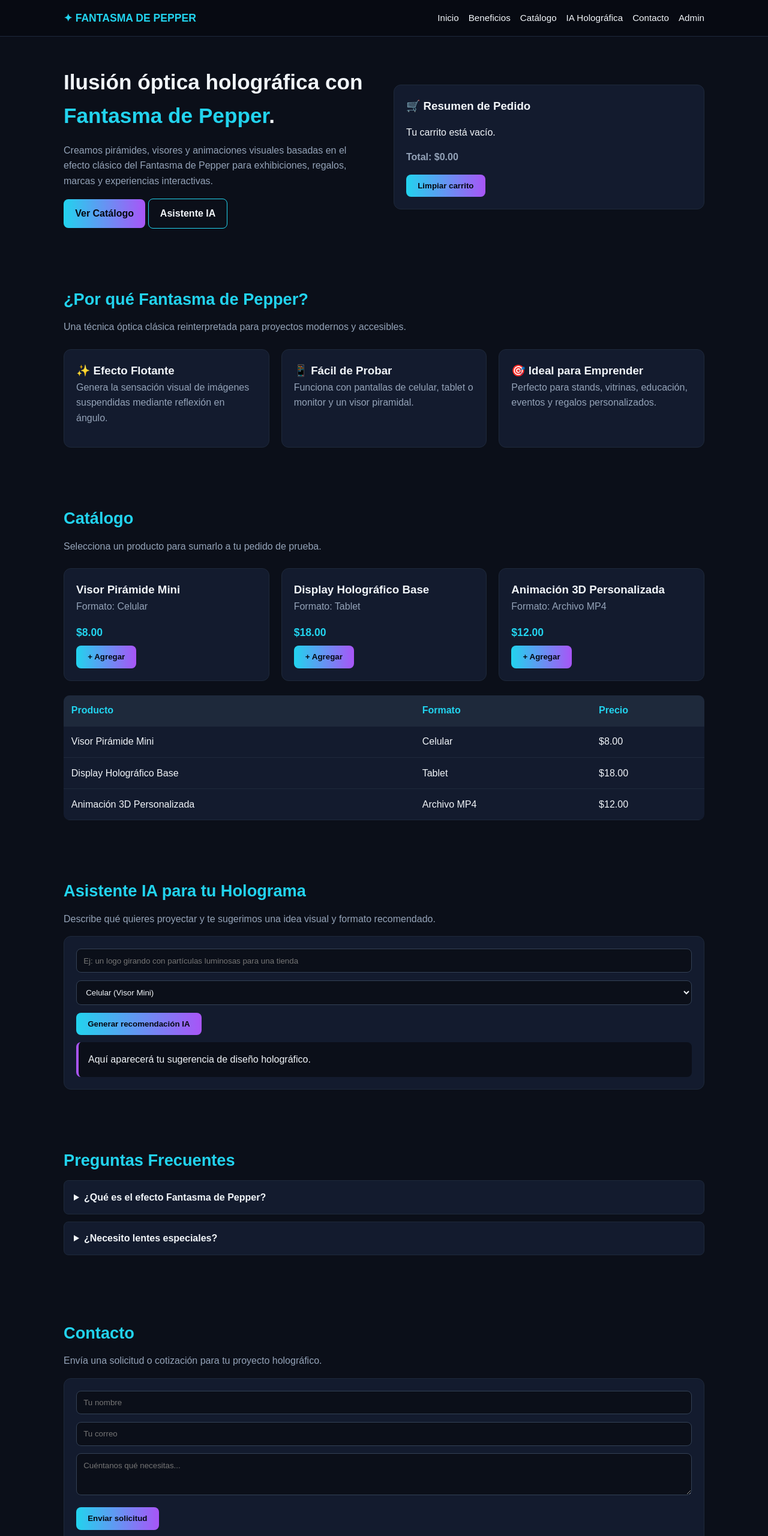
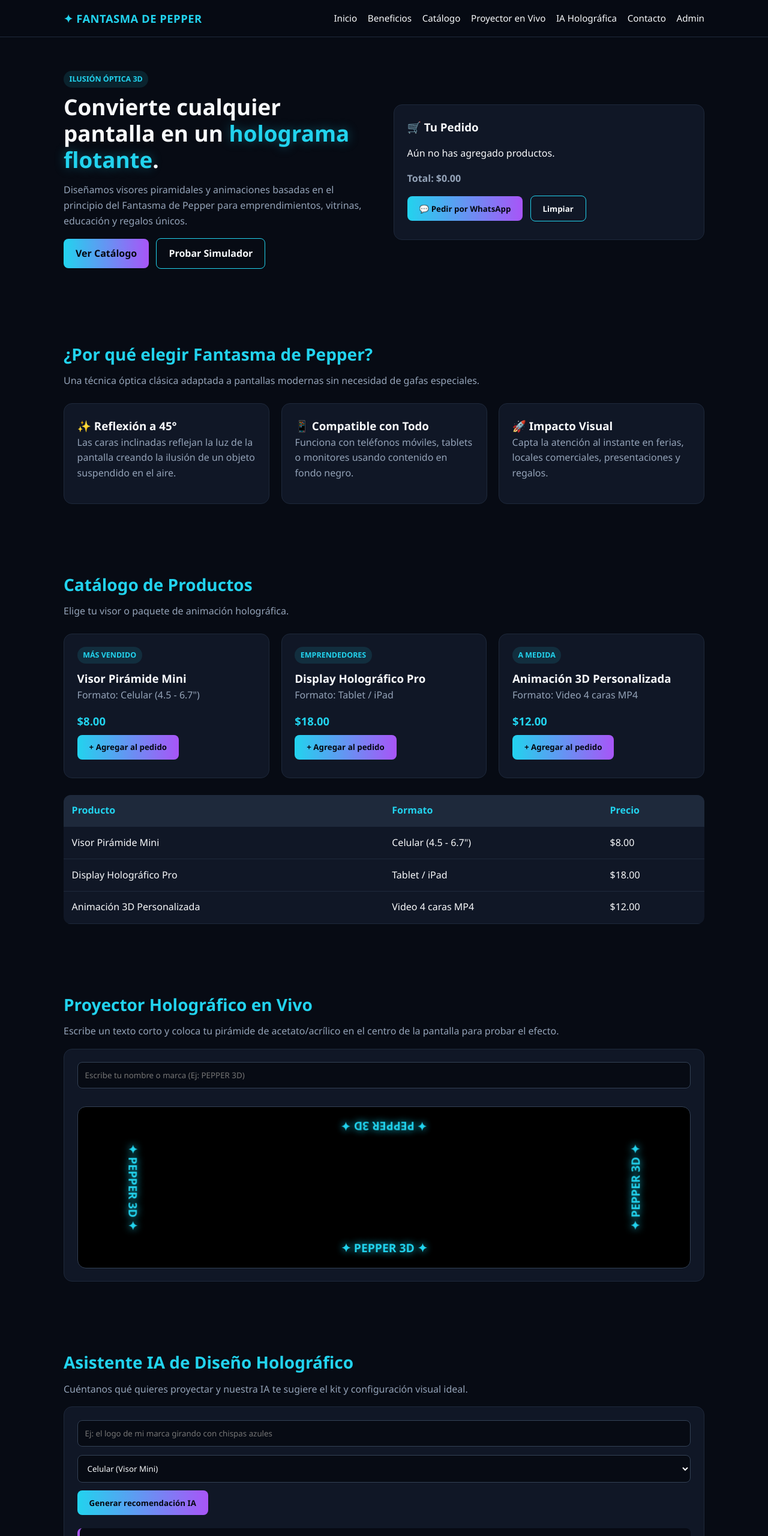
Before and after one commit to pintoquintanillaantonio-ai/fantasma-pepper-web, a plain HTML site: page index.html in a window 1280 px wide. Shown: the top 2560 px of the page at 60% size. Drawn offline with nearby package versions, Linux system fonts and the light colour scheme.

Commit message:
Update index.html

```diff
--- a/index.html
+++ b/index.html
@@ -4,43 +4,8 @@
   <meta charset="UTF-8" />
   <meta name="viewport" content="width=device-width, initial-scale=1.0" />
   <title>Fantasma de Pepper | Ilusión Óptica Holográfica</title>
-  <style>
-    :root {
-      --bg: #0b0f19;
-      --card: #131b2e;
-      --text: #f1f5f9;
-      --muted: #94a3b8;
-      --accent: #22d3ee;
-      --accent2: #a855f7;
-    }
-    * { box-sizing: border-box; margin: 0; padding: 0; font-family: Arial, sans-serif; }
-    body { background: var(--bg); color: var(--text); line-height: 1.6; }
-    header { background: #070a12; border-bottom: 1px solid #1e293b; position: sticky; top: 0; z-index: 10; }
-    nav { max-width: 1100px; margin: auto; padding: 1rem; display: flex; justify-content: space-between; align-items: center; flex-wrap: wrap; gap: 1rem; }
-    .logo { font-weight: bold; color: var(--accent); font-size: 1.1rem; }
-    nav ul { list-style: none; display: flex; gap: 1rem; flex-wrap: wrap; }
-    nav a { color: var(--text); text-decoration: none; font-size: 0.95rem; }
-    nav a:hover { color: var(--accent); }
-    .container { max-width: 1100px; margin: auto; padding: 3rem 1rem; }
-    .hero { display: grid; grid-template-columns: repeat(auto-fit, minmax(280px, 1fr)); gap: 2rem; align-items: center; }
-    h1 { font-size: 2.2rem; margin-bottom: 1rem; }
-    h1 span { color: var(--accent); }
-    h2 { font-size: 1.7rem; margin-bottom: 0.75rem; color: var(--accent); }
-    p { color: var(--muted); margin-bottom: 1rem; }
-    .btn { display: inline-block; background: linear-gradient(90deg, var(--accent), var(--accent2)); color: #050811; font-weight: bold; padding: 0.7rem 1.2rem; border-radius: 8px; border: none; cursor: pointer; text-decoration: none; }
-    .btn-outline { background: transparent; color: var(--text); border: 1px solid var(--accent); }
-    .grid { display: grid; grid-template-columns: repeat(auto-fit, minmax(240px, 1fr)); gap: 1.25rem; margin-top: 1.5rem; }
-    .card { background: var(--card); border: 1px solid #1e293b; border-radius: 12px; padding: 1.25rem; }
-    .price { color: var(--accent); font-weight: bold; font-size: 1.1rem; margin: 0.5rem 0; }
-    table { width: 100%; border-collapse: collapse; margin-top: 1.5rem; background: var(--card); border-radius: 10px; overflow: hidden; }
-    th, td { padding: 0.8rem; text-align: left; border-bottom: 1px solid #1e293b; }
-    th { background: #1e293b; color: var(--accent); }
-    details { background: var(--card); border: 1px solid #1e293b; border-radius: 8px; padding: 0.9rem 1rem; margin-bottom: 0.75rem; }
-    summary { cursor: pointer; font-weight: bold; }
-    input, select, textarea { width: 100%; padding: 0.7rem; margin-bottom: 0.8rem; border-radius: 8px; border: 1px solid #334155; background: #0b0f19; color: var(--text); }
-    .box-resultado { background: #0b0f19; border-left: 4px solid var(--accent2); padding: 1rem; border-radius: 8px; margin-top: 0.75rem; }
-    footer { text-align: center; padding: 2rem 1rem; border-top: 1px solid #1e293b; margin-top: 3rem; }
-  </style>
+  <link rel="stylesheet" href="https://unpkg.com/aos@2.3.4/dist/aos.css" />
+  <link rel="stylesheet" href="style.css" />
 </head>
 <body>
   <header>
@@ -50,6 +15,7 @@
         <li><a href="#inicio">Inicio</a></li>
         <li><a href="#beneficios">Beneficios</a></li>
         <li><a href="#catalogo">Catálogo</a></li>
+        <li><a href="#simulador">Proyector en Vivo</a></li>
         <li><a href="#ia">IA Holográfica</a></li>
         <li><a href="#contacto">Contacto</a></li>
         <li><a href="#admin">Admin</a></li>
@@ -58,42 +24,45 @@
   </header>
 
   <section id="inicio" class="container hero">
-    <div>
-      <h1>Ilusión óptica holográfica con <span>Fantasma de Pepper</span>.</h1>
-      <p>Creamos pirámides, visores y animaciones visuales basadas en el efecto clásico del Fantasma de Pepper para exhibiciones, regalos, marcas y experiencias interactivas.</p>
+    <div data-aos="fade-right">
+      <span class="badge">ILUSIÓN ÓPTICA 3D</span>
+      <h1>Convierte cualquier pantalla en un <span>holograma flotante</span>.</h1>
+      <p>Diseñamos visores piramidales y animaciones basadas en el principio del Fantasma de Pepper para emprendimientos, vitrinas, educación y regalos únicos.</p>
       <a href="#catalogo" class="btn">Ver Catálogo</a>
-      <a href="#ia" class="btn btn-outline">Asistente IA</a>
+      <a href="#simulador" class="btn btn-outline">Probar Simulador</a>
     </div>
-    <div class="card">
-      <h3>🛒 Resumen de Pedido</h3>
+
+    <div class="card" data-aos="fade-left">
+      <h3>🛒 Tu Pedido</h3>
       <ul id="lista-carrito" style="list-style: none; margin: 1rem 0;"></ul>
       <p><strong>Total: $<span id="total-carrito">0.00</span></strong></p>
-      <button class="btn" onclick="vaciarCarrito()">Limpiar carrito</button>
+      <button class="btn" onclick="enviarPedidoWhatsApp()">💬 Pedir por WhatsApp</button>
+      <button class="btn btn-outline" onclick="vaciarCarrito()">Limpiar</button>
     </div>
   </section>
 
   <section id="beneficios" class="container">
-    <h2>¿Por qué Fantasma de Pepper?</h2>
-    <p>Una técnica óptica clásica reinterpretada para proyectos modernos y accesibles.</p>
+    <h2>¿Por qué elegir Fantasma de Pepper?</h2>
+    <p>Una técnica óptica clásica adaptada a pantallas modernas sin necesidad de gafas especiales.</p>
     <div class="grid">
-      <div class="card">
-        <h3>✨ Efecto Flotante</h3>
-        <p>Genera la sensación visual de imágenes suspendidas mediante reflexión en ángulo.</p>
+      <div class="card" data-aos="zoom-in">
+        <h3>✨ Reflexión a 45°</h3>
+        <p>Las caras inclinadas reflejan la luz de la pantalla creando la ilusión de un objeto suspendido en el aire.</p>
       </div>
-      <div class="card">
-        <h3>📱 Fácil de Probar</h3>
-        <p>Funciona con pantallas de celular, tablet o monitor y un visor piramidal.</p>
+      <div class="card" data-aos="zoom-in">
+        <h3>📱 Compatible con Todo</h3>
+        <p>Funciona con teléfonos móviles, tablets o monitores usando contenido en fondo negro.</p>
       </div>
-      <div class="card">
-        <h3>🎯 Ideal para Emprender</h3>
-        <p>Perfecto para stands, vitrinas, educación, eventos y regalos personalizados.</p>
+      <div class="card" data-aos="zoom-in">
+        <h3>🚀 Impacto Visual</h3>
+        <p>Capta la atención al instante en ferias, locales comerciales, presentaciones y regalos.</p>
       </div>
     </div>
   </section>
 
   <section id="catalogo" class="container">
-    <h2>Catálogo</h2>
-    <p>Selecciona un producto para sumarlo a tu pedido de prueba.</p>
+    <h2>Catálogo de Productos</h2>
+    <p>Elige tu visor o paquete de animación holográfica.</p>
     <div class="grid" id="grid-productos"></div>
 
     <table>
@@ -104,183 +73,90 @@
     </table>
   </section>
 
+  <section id="simulador" class="container">
+    <h2>Proyector Holográfico en Vivo</h2>
+    <p>Escribe un texto corto y coloca tu pirámide de acetato/acrílico en el centro de la pantalla para probar el efecto.</p>
+    <div class="card">
+      <input type="text" id="sim-texto" placeholder="Escribe tu nombre o marca (Ej: PEPPER 3D)" oninput="actualizarSimulador()" />
+      <div class="proyector-box">
+        <div class="holo-item holo-top">✦ PEPPER 3D ✦</div>
+        <div class="holo-item holo-bottom">✦ PEPPER 3D ✦</div>
+        <div class="holo-item holo-left">✦ PEPPER 3D ✦</div>
+        <div class="holo-item holo-right">✦ PEPPER 3D ✦</div>
+      </div>
+    </div>
+  </section>
+
   <section id="ia" class="container">
-    <h2>Asistente IA para tu Holograma</h2>
-    <p>Describe qué quieres proyectar y te sugerimos una idea visual y formato recomendado.</p>
+    <h2>Asistente IA de Diseño Holográfico</h2>
+    <p>Cuéntanos qué quieres proyectar y nuestra IA te sugiere el kit y configuración visual ideal.</p>
     <div class="card">
-      <input type="text" id="ia-idea" placeholder="Ej: un logo girando con partículas luminosas para una tienda" />
+      <input type="text" id="ia-idea" placeholder="Ej: el logo de mi marca girando con chispas azules" />
       <select id="ia-dispositivo">
-        <option value="Celular (Visor Mini)">Celular (Visor Mini)</option>
-        <option value="Tablet (Visor Mediano)">Tablet (Visor Mediano)</option>
-        <option value="Pantalla / Stand (Proyección Grande)">Pantalla / Stand (Proyección Grande)</option>
+        <option value="Visor Pirámide Mini (Celular)">Celular (Visor Mini)</option>
+        <option value="Display Holográfico Pro (Tablet)">Tablet (Display Pro)</option>
+        <option value="Animación 3D Personalizada (4 caras)">Solo Animación 3D</option>
       </select>
       <button class="btn" onclick="generarSugerenciaIA()">Generar recomendación IA</button>
-      <div id="ia-respuesta" class="box-resultado">Aquí aparecerá tu sugerencia de diseño holográfico.</div>
+      <div id="ia-respuesta" class="box-resultado">Aquí aparecerá tu sugerencia técnica y creativa.</div>
     </div>
   </section>
 
   <section class="container">
     <h2>Preguntas Frecuentes</h2>
     <details>
-      <summary>¿Qué es el efecto Fantasma de Pepper?</summary>
-      <p>Es una ilusión óptica que utiliza una superficie transparente inclinada (como acrílico o vidrio) para reflejar una imagen y hacerla parecer flotante.</p>
+      <summary>🔮 ¿Cómo funciona la ilusión del Fantasma de Pepper?</summary>
+      <p>Se basa en la reflexión de una imagen brillante sobre una lámina transparente inclinada a 45 grados frente a un fondo oscuro.</p>
     </details>
     <details>
-      <summary>¿Necesito lentes especiales?</summary>
-      <p>No, el efecto se aprecia a simple vista colocando el visor sobre una pantalla oscura con el contenido adecuado.</p>
+      <summary>📦 ¿Qué incluyen los kits físicos?</summary>
+      <p>Incluyen la estructura piramidal lista para armar o ensamblada, guía de uso y acceso a videos de prueba.</p>
+    </details>
+    <details>
+      <summary>🎬 ¿Hacen animaciones con mi propio logo?</summary>
+      <p>Sí, adaptamos tu logotipo, texto o modelo 3D al formato de 4 caras listo para reproducir.</p>
     </details>
   </section>
 
   <section id="contacto" class="container">
-    <h2>Contacto</h2>
-    <p>Envía una solicitud o cotización para tu proyecto holográfico.</p>
+    <h2>Contáctanos</h2>
+    <p>Envía tu consulta o solicita una cotización personalizada.</p>
     <form id="form-contacto" class="card">
       <input type="text" id="c-nombre" placeholder="Tu nombre" required />
-      <input type="email" id="c-correo" placeholder="Tu correo" required />
-      <textarea id="c-mensaje" rows="3" placeholder="Cuéntanos qué necesitas..." required></textarea>
+      <input type="email" id="c-correo" placeholder="Tu correo electrónico" required />
+      <textarea id="c-mensaje" rows="3" placeholder="¿Qué proyecto holográfico tienes en mente?" required></textarea>
       <button type="submit" class="btn">Enviar solicitud</button>
-      <p id="c-estado" style="margin-top:0.75rem;"></p>
+      <p id="c-estado" style="margin-top:0.75rem; color: var(--accent);"></p>
     </form>
   </section>
 
   <section id="admin" class="container">
-    <h2>Panel Admin</h2>
-    <p>Acceso rápido para agregar un producto al catálogo y revisar solicitudes guardadas.</p>
+    <h2>Panel de Administración</h2>
+    <p>Zona de gestión interna para actualizar catálogo y revisar mensajes.</p>
     <div class="card">
       <div id="admin-login">
-        <input type="password" id="admin-pass" placeholder="Clave admin (prueba: 1234)" />
-        <button class="btn" onclick="entrarAdmin()">Ingresar al panel</button>
+        <input type="password" id="admin-pass" placeholder="Contraseña de administrador (1234)" />
+        <button class="btn" onclick="entrarAdmin()">Iniciar sesión</button>
       </div>
       <div id="admin-panel" style="display:none;">
-        <h3>Agregar nuevo producto</h3>
+        <h3>Agregar nuevo producto al catálogo</h3>
         <input type="text" id="p-nombre" placeholder="Nombre del producto" />
-        <input type="text" id="p-formato" placeholder="Formato (Ej: Acrílico 10cm)" />
-        <input type="number" id="p-precio" step="0.50" placeholder="Precio (Ej: 12.00)" />
-        <button class="btn" onclick="agregarProducto()">Agregar al catálogo</button>
-        <h3 style="margin-top:1.5rem;">Solicitudes registradas</h3>
+        <input type="text" id="p-formato" placeholder="Formato / Medidas" />
+        <input type="number" id="p-precio" step="0.50" placeholder="Precio ($)" />
+        <button class="btn" onclick="agregarProducto()">Guardar producto</button>
+
+        <h3 style="margin-top:1.5rem;">Solicitudes recibidas</h3>
         <ul id="lista-solicitudes" style="margin-top:0.5rem; padding-left:1.2rem;"></ul>
       </div>
     </div>
   </section>
 
   <footer>
-    <p>✦ Fantasma de Pepper — Proyecto Final Básico</p>
+    <p>✦ Fantasma de Pepper — Ilusión Óptica Holográfica</p>
   </footer>
 
-  <script>
-    let productos = [
-      { nombre: "Visor Pirámide Mini", formato: "Celular", precio: 8.00 },
-      { nombre: "Display Holográfico Base", formato: "Tablet", precio: 18.00 },
-      { nombre: "Animación 3D Personalizada", formato: "Archivo MP4", precio: 12.00 }
-    ];
-    let carrito = [];
-    let solicitudes = JSON.parse(localStorage.getItem("solicitudes_pepper") || "[]");
-
-    function renderProductos() {
-      const grid = document.getElementById("grid-productos");
-      const tabla = document.getElementById("tabla-productos");
-      grid.innerHTML = "";
-      tabla.innerHTML = "";
-
-      productos.forEach((p, idx) => {
-        grid.innerHTML += `
-          <div class="card">
-            <h3>${p.nombre}</h3>
-            <p>Formato: ${p.formato}</p>
-            <div class="price">$${Number(p.precio).toFixed(2)}</div>
-            <button class="btn" onclick="agregarCarrito(${idx})">+ Agregar</button>
-          </div>
-        `;
-        tabla.innerHTML += `
-          <tr>
-            <td>${p.nombre}</td>
-            <td>${p.formato}</td>
-            <td>$${Number(p.precio).toFixed(2)}</td>
-          </tr>
-        `;
-      });
-    }
-
-    function agregarCarrito(idx) {
-      carrito.push(productos[idx]);
-      renderCarrito();
-    }
-
-    function vaciarCarrito() {
-      carrito = [];
-      renderCarrito();
-    }
-
-    function renderCarrito() {
-      const lista = document.getElementById("lista-carrito");
-      const totalEl = document.getElementById("total-carrito");
-      lista.innerHTML = carrito.length ? "" : "<li>Tu carrito está vacío.</li>";
-      let total = 0;
-      carrito.forEach(item => {
-        total += Number(item.precio);
-        lista.innerHTML += `<li>• ${item.nombre} — $${Number(item.precio).toFixed(2)}</li>`;
-      });
-      totalEl.textContent = total.toFixed(2);
-    }
-
-    function generarSugerenciaIA() {
-      const idea = document.getElementById("ia-idea").value.trim() || "una figura luminosa con movimiento suave";
-      const disp = document.getElementById("ia-dispositivo").value;
-      document.getElementById("ia-respuesta").innerHTML = `
-        <strong>Propuesta para "${idea}":</strong><br>
-        • <strong>Dispositivo:</strong> ${disp}<br>
-        • <strong>Consejo visual:</strong> Usa fondo negro puro (#000000) y colores brillantes (cian, blanco o magenta) para mejorar el contraste del Fantasma de Pepper.<br>
-        • <strong>Duración sugerida:</strong> Loop continuo de 10 a 15 segundos con rotación suave.
-      `;
-    }
-
-    document.getElementById("form-contacto").addEventListener("submit", function(e) {
-      e.preventDefault();
-      const nueva = {
-        nombre: document.getElementById("c-nombre").value,
-        correo: document.getElementById("c-correo").value,
-        mensaje: document.getElementById("c-mensaje").value
-      };
-      solicitudes.push(nueva);
-      localStorage.setItem("solicitudes_pepper", JSON.stringify(solicitudes));
-      document.getElementById("c-estado").textContent = "¡Solicitud guardada correctamente!";
-      this.reset();
-      renderSolicitudes();
-    });
-
-    function entrarAdmin() {
-      const pass = document.getElementById("admin-pass").value;
-      if (pass === "1234") {
-        document.getElementById("admin-login").style.display = "none";
-        document.getElementById("admin-panel").style.display = "block";
-        renderSolicitudes();
-      } else {
-        alert("Clave incorrecta. Usa 1234 para probar.");
-      }
-    }
-
-    function agregarProducto() {
-      const nombre = document.getElementById("p-nombre").value.trim();
-      const formato = document.getElementById("p-formato").value.trim();
-      const precio = parseFloat(document.getElementById("p-precio").value);
-      if (!nombre || !formato || isNaN(precio)) return alert("Completa todos los campos del producto.");
-      productos.push({ nombre, formato, precio });
-      renderProductos();
-      document.getElementById("p-nombre").value = "";
-      document.getElementById("p-formato").value = "";
-      document.getElementById("p-precio").value = "";
-    }
-
-    function renderSolicitudes() {
-      const ul = document.getElementById("lista-solicitudes");
-      ul.innerHTML = solicitudes.length ? "" : "<li>Aún no hay solicitudes registradas.</li>";
-      solicitudes.forEach(s => {
-        ul.innerHTML += `<li><strong>${s.nombre}</strong> (${s.correo}): ${s.mensaje}</li>`;
-      });
-    }
-
-    renderProductos();
-    renderCarrito();
-  </script>
+  <script src="https://unpkg.com/aos@2.3.4/dist/aos.js"></script>
+  <script>AOS.init({ duration: 700, once: true });</script>
+  <script src="app.js"></script>
 </body>
 </html>
```
